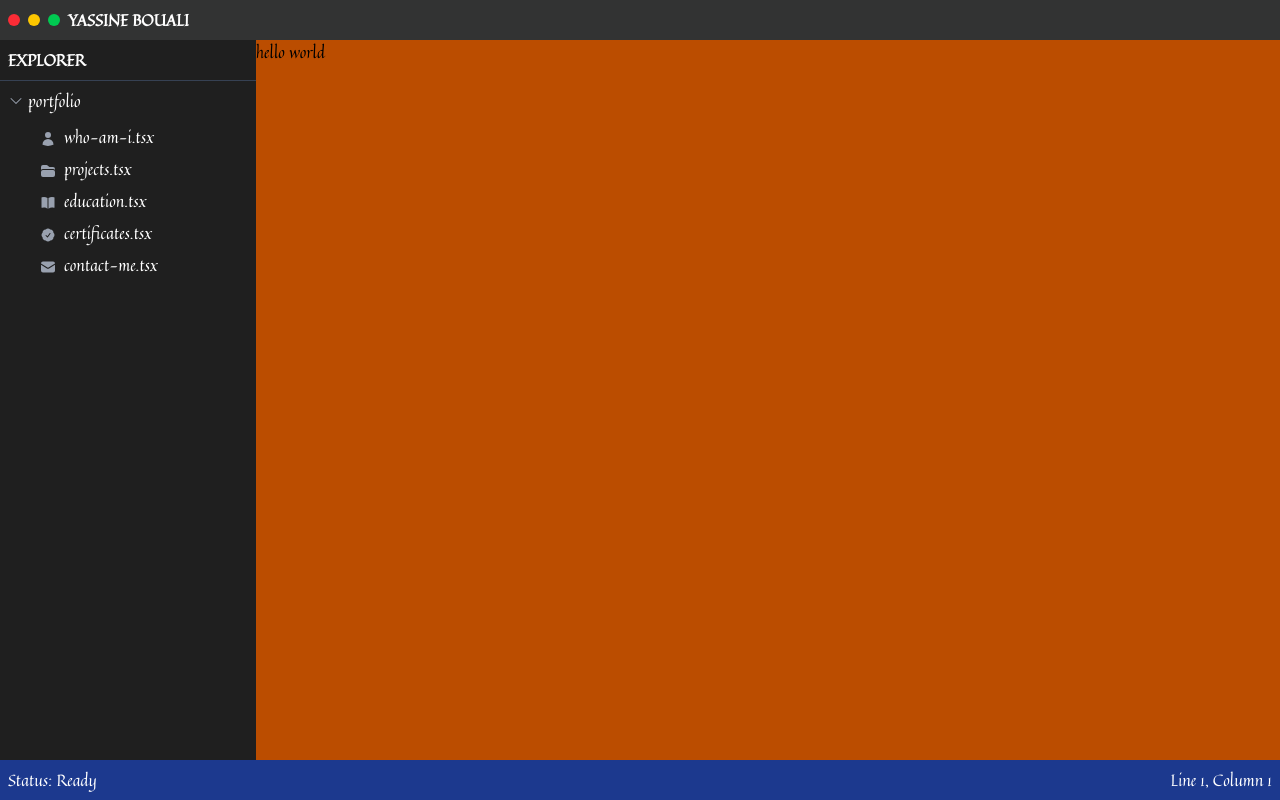
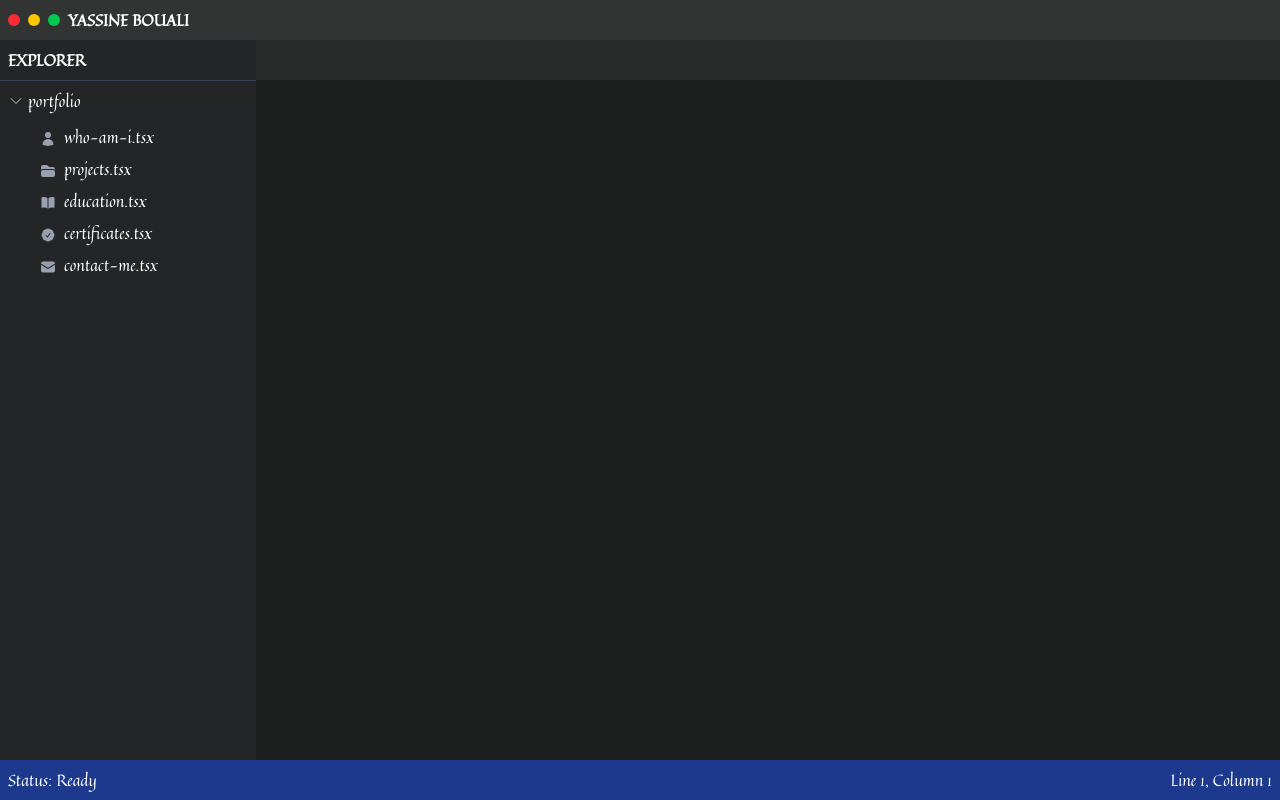
Before and after one commit to Ybouali/ybouali, a React (Vite) app: page / in a window 1280 px wide. Built offline with nearby package versions, Linux system fonts and the light colour scheme.

Commit message:
start working on the nav bar of the opend files

```diff
--- a/src/components/SideBar/index.tsx
+++ b/src/components/SideBar/index.tsx
@@ -6,7 +6,7 @@ import ItemSideBar from './ItemSideBar';
 
 function SideBar() {
     const [open, setOpen] = useState(true);
-    const { pages } = useAppContext();
+    const { pages, addPageToNavbar } = useAppContext();
 
     const containerVariants = {
         hidden: { opacity: 0, height: 0 },
@@ -38,7 +38,7 @@ function SideBar() {
     };
 
     return (
-        <aside className="row-span-2 row-start-2 col-start-1 bg-[#1f1f1f] text-white w-64 fixed top-10 bottom-0 left-0 overflow-y-auto z-10">
+        <aside className="row-span-2 row-start-2 col-start-1 bg-[#242527] text-white w-64 fixed top-10 bottom-0 left-0 overflow-y-auto z-10">
             <nav>
                 <p className="font-semibold p-2 border-b border-gray-700">
                     EXPLORER
@@ -68,7 +68,9 @@ function SideBar() {
                                 <ItemSideBar
                                     key={page.page_name}
                                     page={page}
-                                    onClick={() => {}}
+                                    onClick={() => {
+                                        addPageToNavbar(page);
+                                    }}
                                     variants={itemVariants}
                                 />
                             ))}
--- /dev/null
+++ b/src/pages/PagesNavBar/ItemNavBar.tsx
@@ -0,0 +1,11 @@
+import type { Pages } from '../../types';
+
+type Props = {
+    page: Pages;
+};
+
+function ItemNavBar({ page }: Props) {
+    return <div>{page.page_name}</div>;
+}
+
+export default ItemNavBar;
--- /dev/null
+++ b/src/pages/PagesNavBar/index.tsx
@@ -0,0 +1,16 @@
+import { useAppContext } from '../../context/AppContext';
+import ItemNavBar from './ItemNavBar';
+
+function PagesNavBar() {
+    const { pagesInNavbar } = useAppContext();
+
+    return (
+        <div className="h-10 bg-[#2a2b2b] text-white flex items-center px-4 space-x-4">
+            {pagesInNavbar.map((page) => (
+                <ItemNavBar key={page.page_name} page={page} />
+            ))}
+        </div>
+    );
+}
+
+export default PagesNavBar;
--- a/src/pages/index.tsx
+++ b/src/pages/index.tsx
@@ -1,14 +1,16 @@
+import PagesNavBar from './PagesNavBar';
+
 function Pages() {
     return (
         <main
-            className="row-start-2 col-start-2 flex flex-col overflow-hidden bg-amber-700 "
+            className="row-start-2 col-start-2 flex flex-col overflow-hidden bg-[#1e1f1f] "
             style={{
                 marginLeft: '16rem',
                 marginTop: '2.5rem',
                 marginBottom: '2.5rem',
             }}
         >
-            hello world
+            <PagesNavBar />
         </main>
     );
 }
```
